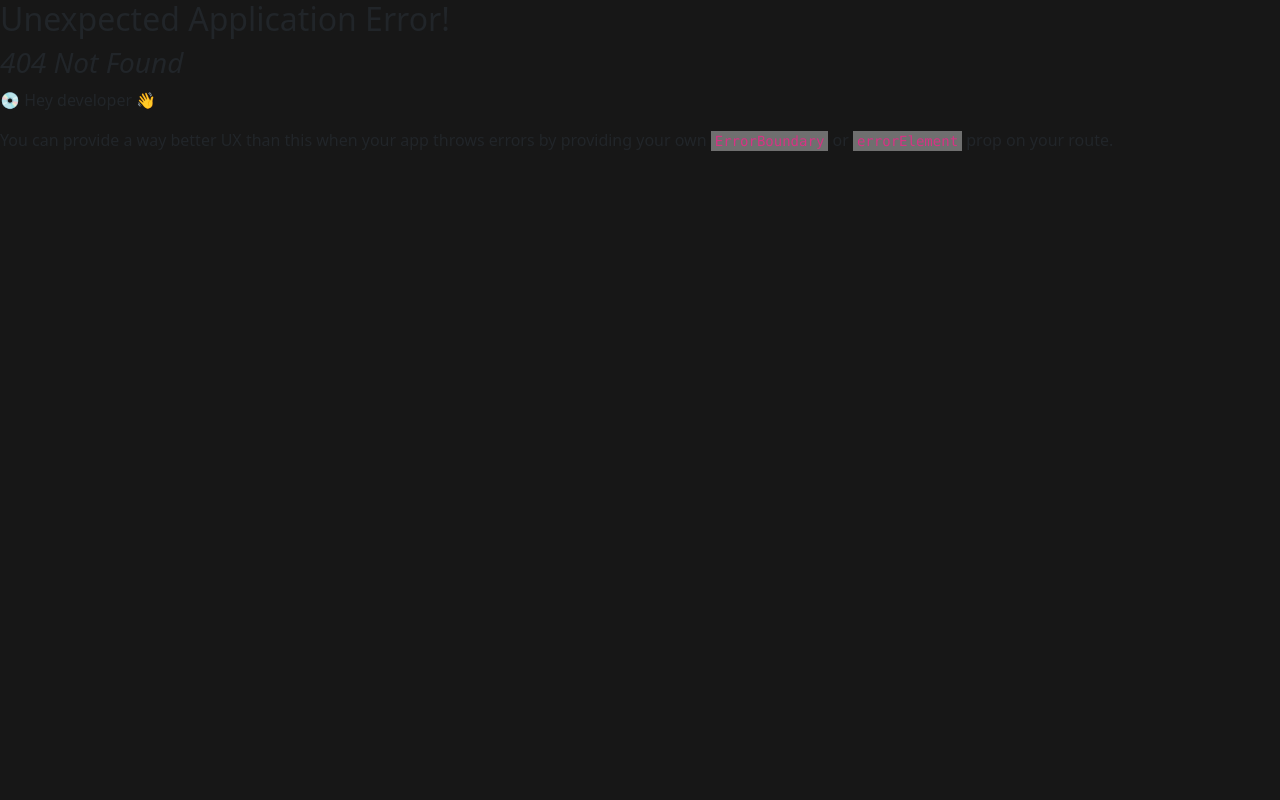
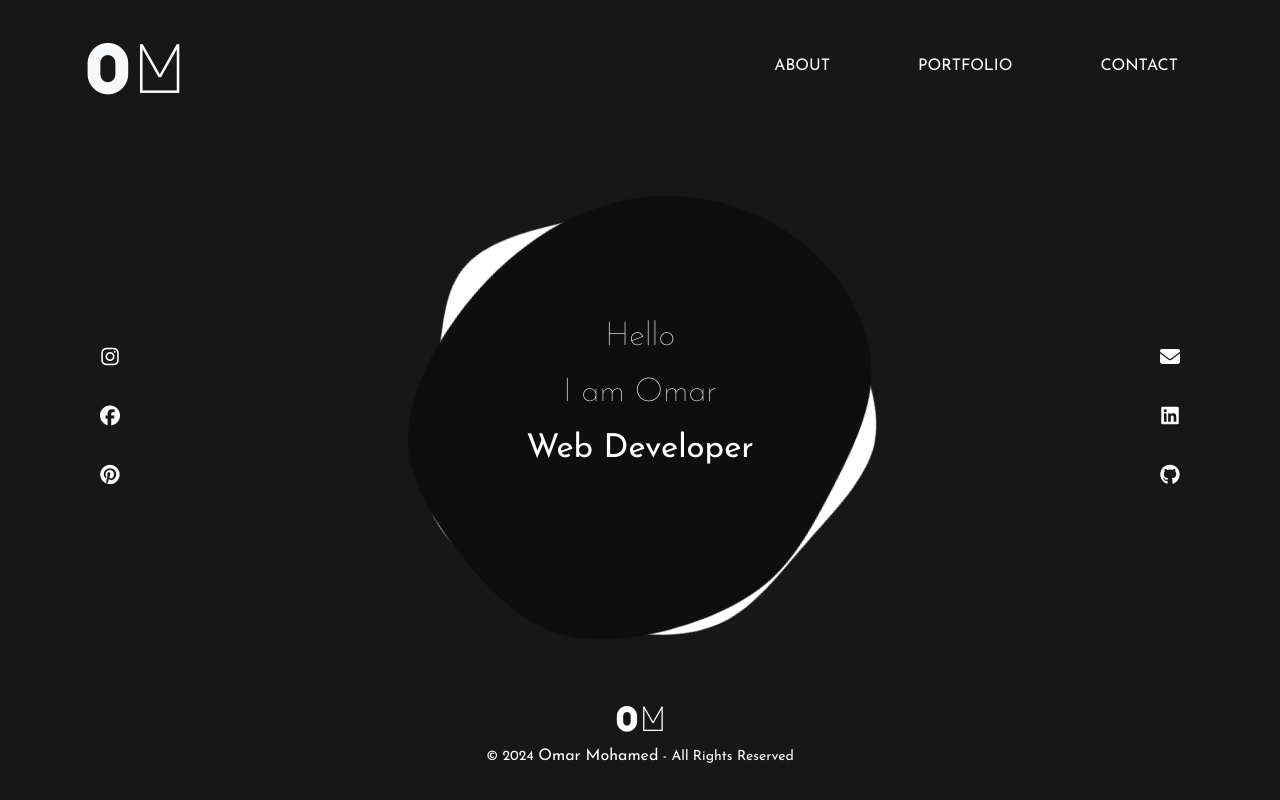
Before and after one commit to O-marss/minimalist-portfolio, a React (Vite) app: page / in a window 1280 px wide. Before the commit this address had no page. Built offline with nearby package versions, Linux system fonts and the light colour scheme.

Commit message:
Fixing reload on git pages

```diff
--- a/src/App.jsx
+++ b/src/App.jsx
@@ -18,7 +18,7 @@ import NotFound from "./Components/NotFound/NotFound";
 function App() {
   const routers = createHashRouter([
     {
-      path: "/minimalist-portfolio/",
+      path: "/",
       element: <Layout />,
       children: [
         { index: true, element: <Home /> },
--- a/src/Components/Navbar/Navbar.jsx
+++ b/src/Components/Navbar/Navbar.jsx
@@ -13,7 +13,7 @@ export default function Navbar() {
     <>
       <nav className="navbar navbar-expand-lg text-light">
         <div className="container">
-          <Link className={`navbar-brand ${styles.navbar_brand}`} to={"/minimalist-portfolio/"}>
+          <Link className={`navbar-brand ${styles.navbar_brand}`} to={""}>
             OM
           </Link>
           <button
--- a/vite.config.js
+++ b/vite.config.js
@@ -4,5 +4,5 @@ import react from '@vitejs/plugin-react'
 // https://vite.dev/config/
 export default defineConfig({
   plugins: [react()],
-  base:"/minimalist-portfolio/"
+  base:"/minimalist-portfolio/#/"
 })
```
